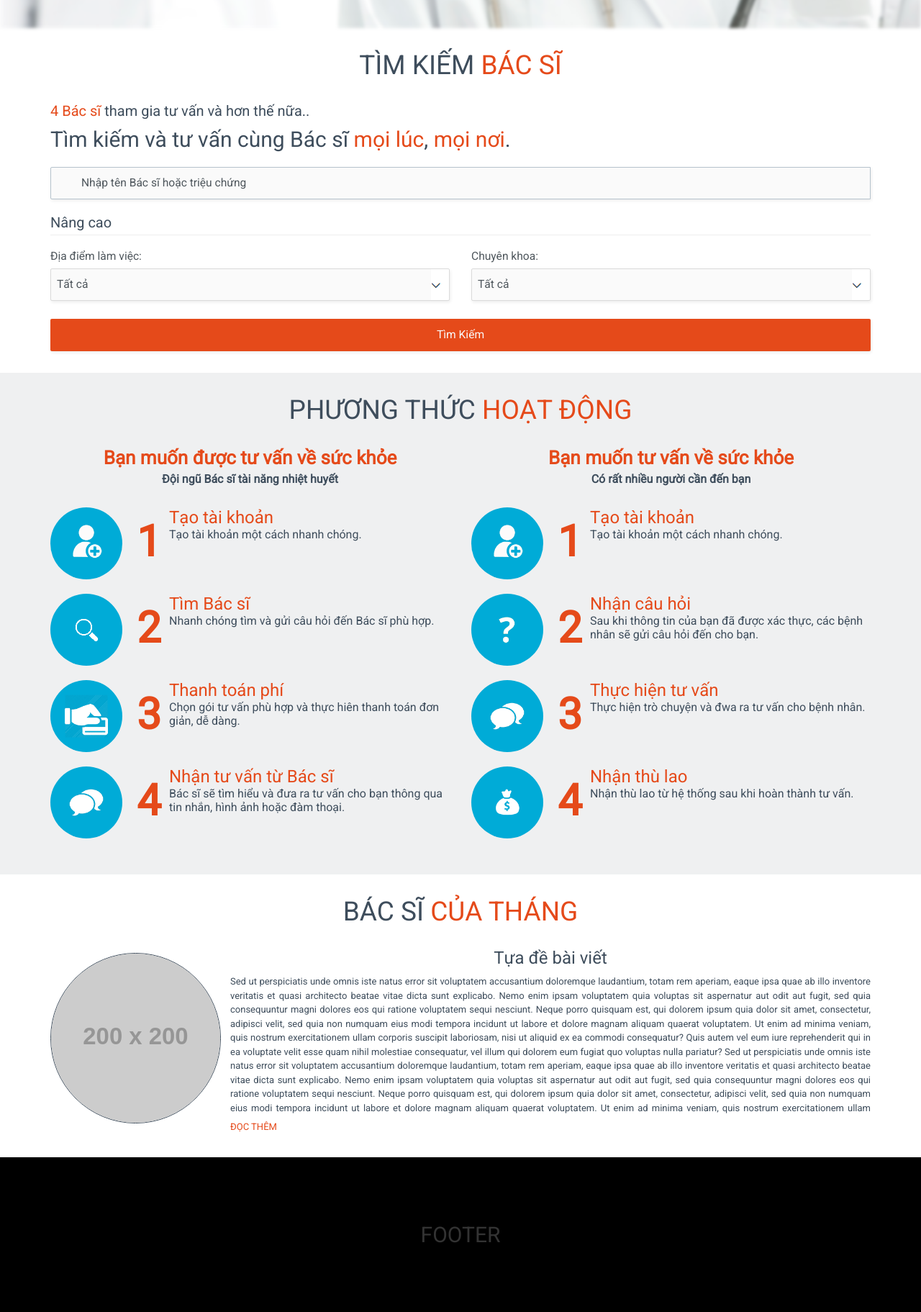
After one commit to emismith90/doctel, a PHP site: page /public in a window 1280 px wide. The commit adds this page. Shown: the part 500-2323 px from the top of the page at 72% size. Run offline with PHP 8.4, Linux system fonts and the light colour scheme; grey boxes labelled with a size stand in for pictures from a placeholder-image service; some libraries are stand-ins or nearby versions.

Commit message:
video page finish, add demo homepage

```diff
--- a/modules/doctor-of-the-month/index.html
+++ b/modules/doctor-of-the-month/index.html
@@ -18,11 +18,12 @@
             <div class="row">
                 <div class="col-md-12 content">
                     <div class="split">
+                        <h1>Bác sĩ <strong>của tháng</strong></h1>
                         <div class="split__figure">
                             <img src="//placehold.it/200" class="split__figure-img circle center" alt="" />
                         </div>
                         <div class="split__content">
-                            <h2>Tựa đề bài viết</h2>
+                            <h3>Tựa đề bài viết</h3>
                             <p class="content-truncate">
                                 Sed ut perspiciatis unde omnis iste natus error sit voluptatem accusantium doloremque laudantium, totam rem aperiam, eaque
                                 ipsa quae ab illo inventore veritatis et quasi architecto beatae vitae dicta sunt explicabo.
--- /dev/null
+++ b/public/index.html
@@ -0,0 +1,356 @@
+<html>
+
+<head>
+    <meta charset="utf-8">
+    <meta http-equiv="X-UA-Compatible" content="IE=edge">
+    <meta name="viewport" content="width=device-width, initial-scale=1, maximum-scale=1, user-scalable=no">
+
+    <link href="https://fonts.googleapis.com/css?family=Roboto&amp;subset=latin,vietnamese" rel="stylesheet" type="text/css">
+    <link rel="stylesheet" href="https://maxcdn.bootstrapcdn.com/bootstrap/3.3.6/css/bootstrap.min.css" integrity="sha384-1q8mTJOASx8j1Au+a5WDVnPi2lkFfwwEAa8hDDdjZlpLegxhjVME1fgjWPGmkzs7"
+        crossorigin="anonymous">
+
+    <link rel="stylesheet" href="/resources/styles/page.css">
+    <link rel="stylesheet" href="/resources/styles/form-controls.css">
+
+    <link rel="stylesheet" href="/resources/styles/video.css">
+    <link rel="stylesheet" href="/resources/styles/search.css">
+    <link rel="stylesheet" href="/resources/styles/work-flow.css">
+    <link rel="stylesheet" href="/resources/styles/image-text.css">
+
+    <script src="https://code.jquery.com/jquery-3.1.0.slim.min.js" integrity="sha256-cRpWjoSOw5KcyIOaZNo4i6fZ9tKPhYYb6i5T9RSVJG8="
+        crossorigin="anonymous"></script>
+    <script src="/resources/scripts/work-flow.js"></script>
+
+
+</head>
+
+<body>
+    <header>
+        <div style="text-align: center;border-bottom: 1px solid rgba(0,0,0,0.2);font-size:30px;color:rgba(0,0,0,0.2)">HEADER</div>
+    </header>
+
+    <section>
+        <div class="full-image">
+            <div class="full-image__image" style="background-image:url(/resources/assets/banner/banner1.jpg)"></div>
+            <div class="full-image__inner">
+                <div class="container">
+                    <div class="video-player">
+                        <div class="video-player__video">
+                            <div class="video-player__frame video-player__frame--sized" style="padding-bottom: 56.25%;">
+                                <iframe name="video-player-frame" width="640" height="360" src="https://www.youtube.com/embed/sQ_cKwfdtb8?rel=0&amp;showinfo=0"
+                                    frameborder="0" allowfullscreen=""></iframe>
+                            </div>
+                        </div>
+                        <div class="video-player__controls">
+                            <div class="video-player__controls-title">Doctel - slogan. Lorem ipsum</div>
+                            <p class="video-player__controls-label">Chọn phiên bản:</p>
+                            <div class="video-player__buttons">
+                                <a href="https://www.youtube.com/embed/sQ_cKwfdtb8?rel=0&amp;showinfo=0&amp;autoplay=1" target="video-player-frame" class="video--button button--small video-player__button button--active">
+                                    <svg class="icon icon--pause" width="12px" height="15px" viewBox="0 0 12 15" xmlns="http://www.w3.org/2000/svg" xmlns:xlink="http://www.w3.org/1999/xlink">
+                                        <use xlink:href="#video-player-pause"></use>
+                                    </svg>
+                                    Rút gọn - 30s
+                                </a>
+                                <a href="https://www.youtube.com/embed/mMzRZS5JzsY?rel=0&amp;showinfo=0&amp;autoplay=1" target="video-player-frame" class="video--button button--small video-player__button">
+                                    <svg class="icon icon--play" width="13px" height="16px" viewBox="0 0 13 16" xmlns="http://www.w3.org/2000/svg" xmlns:xlink="http://www.w3.org/1999/xlink">
+                                        <use xlink:href="#video-player-play"></use>
+                                    </svg>
+                                    Đầy đủ - 5p
+                                </a>
+                            </div>
+                        </div>
+                    </div>
+
+                </div>
+            </div>
+        </div>
+
+    </section>
+
+    <section class="area">
+        <div class="container">
+            <div class="row">
+                <div class="col-md-12 content" id="team">
+                    <h1>Tìm kiếm <strong>Bác sĩ</strong></h1>
+                    <div class="d-subtext"><strong>4 Bác sĩ</strong> tham gia tư vấn và hơn thế nữa..</div>
+                    <div class="d-text">Tìm kiếm và tư vấn cùng Bác sĩ <strong>mọi lúc</strong>, <strong>mọi nơi</strong>.</div>
+
+                    <form class="form-search" action="/modules/search/searchdoctor" method="get">
+                        <!-- RENDER SEARCH VIEW-->
+                        <div class="search-box">
+                            <i class="fa fa-search"></i>
+                            <input type="search" id="searchText" name="searchText" placeholder="Nhập tên Bác sĩ hoặc triệu chứng">
+                            <!--<button type="submit">Tìm Kiếm</button>-->
+                        </div>
+
+                        <div class="advance-search">
+                            <div class="d-subtext">
+                                Nâng cao
+                                <hr>
+                            </div>
+
+                            <div class="row" id="demo">
+                                <div class="col-md-6">
+                                    <label>
+                                        <span>
+                                            <i class="fa fa-map-marker"></i> Địa điểm làm việc:
+                                        </span>
+                                        <select data-placeholder="Chọn..." name="province">
+                                            <option value="">Tất cả</option>
+                                            <option value="2">2</option>
+                                        </select>
+                                    </label>
+
+                                </div>
+                                <div class="col-md-6">
+                                    <label>
+                                        <span>
+                                            <i class="fa fa-graduation-cap"></i> Chuyên khoa:
+                                        </span>
+                                        <select data-placeholder="Chọn..." name="specialization">
+                                            <option value="">Tất cả</option>
+                                            <option value="2">2</option>
+                                        </select>
+                                    </label>
+                                </div>
+                            </div>
+
+                            <div class="advance-search-submit">
+                                <button type="submit">Tìm Kiếm <i class="m-icon-swapright m-icon-white"></i></button>
+                            </div>
+                        </div>
+                    </form>
+                </div>
+            </div>
+        </div>
+    </section>
+
+    <section class="area odd">
+        <div class="device-xs visible-xs"></div>
+        <div class="device-sm visible-sm"></div>
+        <div class="device-md visible-md"></div>
+        <div class="device-lg visible-lg"></div>
+
+        <div class="container">
+            <div class="row">
+                <div class="col-md-12 content align-center" id="benefits">
+                    <h1>Phương thức <strong>hoạt động</strong></h1>
+                    <div class="row">
+                        <div class="col col-md-6">
+                            <div class="heading">Bạn muốn được tư vấn về sức khỏe</div>
+                            <div class="sub-heading">Đội ngũ Bác sĩ tài năng nhiệt huyết</div>
+                            <div class="flow-row-1">
+                                <div class="flow-item-left">
+                                    <div class="icon">
+                                        <img src="/resources/assets/work-flow/account.png" alt="Tạo tài khoản" />
+                                    </div>
+                                </div>
+                                <div class="flow-item-content">
+                                    <span class="bullet">1</span>
+                                    <span class="content">
+                                        <div class="text">Tạo tài khoản</div>
+                                        <div class="sub-text">
+                                            Tạo tài khoản một cách nhanh chóng.
+                                        </div>
+                                    </span>
+                                </div>
+                            </div>
+
+                            <div class="flow-row-2">
+                                <div class="flow-item-left">
+                                    <div class="icon">
+                                        <img src="/resources/assets/work-flow/search.png" alt="Tìm Bác sĩ" />
+                                    </div>
+                                </div>
+                                <div class="flow-item-content">
+                                    <span class="bullet">2</span>
+                                    <span class="content">
+                                        <div class="text">Tìm Bác sĩ</div>
+                                        <div class="sub-text">
+                                            Nhanh chóng tìm và gửi câu hỏi đến Bác sĩ phù hợp.
+                                        </div>
+                                    </span>
+                                </div>
+                            </div>
+
+                            <div class="flow-row-3">
+                                <div class="flow-item-left">
+                                    <div class="icon">
+                                        <img src="/resources/assets/work-flow/payment.png" alt="Thanh toán phí" />
+                                    </div>
+                                </div>
+                                <div class="flow-item-content">
+                                    <span class="bullet">3</span>
+                                    <span class="content">
+                                        <div class="text">Thanh toán phí</div>
+                                        <div class="sub-text">
+                                            Chọn gói tư vấn phù hợp và thực hiên thanh toán đơn giản, dễ dàng.
+                                        </div>
+                                    </span>
+                                </div>
+                            </div>
+
+                            <div class="flow-row-4">
+                                <div class="flow-item-left">
+                                    <div class="icon">
+                                        <img src="/resources/assets/work-flow/chatting.png" alt="Nhận tư vấn từ Bác sĩ" />
+                                    </div>
+                                </div>
+                                <div class="flow-item-content">
+                                    <span class="bullet">4</span>
+                                    <span class="content">
+                                        <div class="text">Nhận tư vấn từ Bác sĩ</div>
+                                        <div class="sub-text">
+                                            Bác sĩ sẽ tìm hiểu và đưa ra tư vấn cho bạn thông qua tin nhắn, hình ảnh hoặc đàm thoại.
+                                        </div>
+                                    </span>
+                                </div>
+                            </div>
+                        </div>
+                        <div class="col col-md-6 padding-top-column">
+                            <div class="heading">Bạn muốn tư vấn về sức khỏe</div>
+                            <div class="sub-heading">Có rất nhiều người cần đến bạn</div>
+
+                            <div class="flow-row-1">
+                                <div class="flow-item-left">
+                                    <div class="icon">
+                                        <img src="/resources/assets/work-flow/account.png" alt="Tạo tài khoản" />
+                                    </div>
+                                </div>
+                                <div class="flow-item-content">
+                                    <span class="bullet">1</span>
+                                    <span class="content">
+                                        <div class="text">Tạo tài khoản</div>
+                                        <div class="sub-text">
+                                            Tạo tài khoản một cách nhanh chóng.
+                                        </div>
+                                    </span>
+                                </div>
+                            </div>
+
+                            <div class="flow-row-2">
+                                <div class="flow-item-left">
+                                    <div class="icon">
+                                        <img src="/resources/assets/work-flow/question.png" alt="Nhận câu hỏi" />
+                                    </div>
+                                </div>
+                                <div class="flow-item-content">
+                                    <span class="bullet">2</span>
+                                    <span class="content">
+                                        <div class="text">Nhận câu hỏi</div>
+                                        <div class="sub-text">
+                                            Sau khi thông tin của bạn đã được xác thực, các bệnh nhân sẽ gửi câu hỏi đến cho bạn.
+                                        </div>
+                                    </span>
+                                </div>
+                            </div>
+
+                            <div class="flow-row-3">
+                                <div class="flow-item-left">
+                                    <div class="icon">
+                                        <img src="/resources/assets/work-flow/chatting.png" alt="Thực hiện tư vấn" />
+                                    </div>
+                                </div>
+                                <div class="flow-item-content">
+                                    <span class="bullet">3</span>
+                                    <span class="content">
+                                        <div class="text">Thực hiện tư vấn</div>
+                                        <div class="sub-text">
+                                            Thực hiện trò chuyện và đwa ra tư vấn cho bệnh nhân.
+                                        </div>
+                                    </span>
+                                </div>
+                            </div>
+
+                            <div class="flow-row-4">
+                                <div class="flow-item-left">
+                                    <div class="icon">
+                                        <img src="/resources/assets/work-flow/money.png" alt="Nhận thù lao" />
+                                    </div>
+                                </div>
+                                <div class="flow-item-content">
+                                    <span class="bullet">4</span>
+                                    <span class="content">
+                                        <div class="text">Nhận thù lao</div>
+                                        <div class="sub-text">
+                                            Nhận thù lao từ hệ thống sau khi hoàn thành tư vấn.
+                                        </div>
+                                    </span>
+                                </div>
+                            </div>
+                        </div>
+                    </div>
+                </div>
+            </div>
+        </div>
+    </section>
+
+    <section class="area">
+        <div class="container">
+            <div class="row">
+                <div class="col-md-12 content">
+                    <h1>Bác sĩ <strong>của tháng</strong></h1>
+
+                    <div class="split">
+                        <div class="split__figure">
+                            <img src="//placehold.it/200" class="split__figure-img circle center" alt="" />
+                        </div>
+                        <div class="split__content">
+                            <h3>Tựa đề bài viết</h3>
+                            <p class="content-truncate">
+                                Sed ut perspiciatis unde omnis iste natus error sit voluptatem accusantium doloremque laudantium, totam rem aperiam, eaque
+                                ipsa quae ab illo inventore veritatis et quasi architecto beatae vitae dicta sunt explicabo.
+                                Nemo enim ipsam voluptatem quia voluptas sit aspernatur aut odit aut fugit, sed quia consequuntur
+                                magni dolores eos qui ratione voluptatem sequi nesciunt. Neque porro quisquam est, qui dolorem
+                                ipsum quia dolor sit amet, consectetur, adipisci velit, sed quia non numquam eius modi tempora
+                                incidunt ut labore et dolore magnam aliquam quaerat voluptatem. Ut enim ad minima veniam,
+                                quis nostrum exercitationem ullam corporis suscipit laboriosam, nisi ut aliquid ex ea commodi
+                                consequatur? Quis autem vel eum iure reprehenderit qui in ea voluptate velit esse quam nihil
+                                molestiae consequatur, vel illum qui dolorem eum fugiat quo voluptas nulla pariatur? Sed
+                                ut perspiciatis unde omnis iste natus error sit voluptatem accusantium doloremque laudantium,
+                                totam rem aperiam, eaque ipsa quae ab illo inventore veritatis et quasi architecto beatae
+                                vitae dicta sunt explicabo. Nemo enim ipsam voluptatem quia voluptas sit aspernatur aut odit
+                                aut fugit, sed quia consequuntur magni dolores eos qui ratione voluptatem sequi nesciunt.
+                                Neque porro quisquam est, qui dolorem ipsum quia dolor sit amet, consectetur, adipisci velit,
+                                sed quia non numquam eius modi tempora incidunt ut labore et dolore magnam aliquam quaerat
+                                voluptatem. Ut enim ad minima veniam, quis nostrum exercitationem ullam corporis suscipit
+                                laboriosam, nisi ut aliquid ex ea commodi consequatur? Quis autem vel eum iure reprehenderit
+                                qui in ea voluptate velit esse quam nihil molestiae consequatur, vel illum qui dolorem eum
+                                fugiat quo voluptas nulla pariatur? Sed ut perspiciatis unde omnis iste natus error sit voluptatem
+                                accusantium doloremque laudantium, totam rem aperiam, eaque ipsa quae ab illo inventore veritatis
+                                et quasi architecto beatae vitae dicta sunt explicabo. Nemo enim ipsam voluptatem quia voluptas
+                                sit aspernatur aut odit aut fugit, sed quia consequuntur magni dolores eos qui ratione voluptatem
+                                sequi nesciunt. Neque porro quisquam est, qui dolorem ipsum quia dolor sit amet, consectetur,
+                                adipisci velit, sed quia non numquam eius modi tempora incidunt ut labore et dolore magnam
+                                aliquam quaerat voluptatem. Ut enim ad minima veniam, quis nostrum exercitationem ullam corporis
+                                suscipit laboriosam, nisi ut aliquid ex ea commodi consequatur? Quis autem vel eum iure reprehenderit
+                                qui in ea voluptate velit esse quam nihil molestiae consequatur, vel illum qui dolorem eum
+                                fugiat quo voluptas nulla pariatur?
+                            </p>
+                            <button class="no-border">Đọc thêm</button>
+                        </div>
+                    </div>
+                </div>
+            </div>
+        </div>
+    </section>
+
+    <footer>
+        <div style="background-color:black; text-align: center;padding:3em 0;font-size:30px;color:rgba(255,255,255,0.2)">FOOTER</div>
+    </footer>
+
+    <div style="display: none !important;">
+        <svg width="13" height="16" viewBox="0 0 13 16" xmlns="http://www.w3.org/2000/svg">
+            <defs>
+                <path id="video-player-play" d="M1.29 15.143c-.481.281-.872.055-.872-.485V1.494c0-.549.388-.767.871-.485l11.24 6.557c.482.281.484.736 0 1.018L1.29 15.143z"
+                    fill-rule="evenodd"></path>
+                <g id="video-player-pause" fill-rule="evenodd">
+                    <rect y=".994" width="5" height="14" rx="1"></rect>
+                    <rect x="7" y=".994" width="5" height="14" rx="1"></rect>
+                </g>
+            </defs>
+        </svg>
+    </div>
+</body>
+
+</html>
--- a/resources/styles/image-text.css
+++ b/resources/styles/image-text.css
@@ -32,6 +32,10 @@
     text-align: justify;
 }
 
+.split__content h3{
+    text-align: center;
+}
+
 @media (min-width: 1001px) {
     .circle {
         margin-left: 0%;
```
Also changed, not shown: home.html (+5 -2 lines), modules/payment/index.html (added, +27 -0 lines), modules/video/index.html (+22 -11 lines), resources/styles/video.css (+42 -3 lines), modules/search/searchdoctor/index.html (renamed from modules/search/index-result.html), resources/assets/banner/banner1.jpg (added), resources/assets/banner/banner2.jpg (added), resources/assets/banner/banner3.jpg (added), resources/styles/payment.css (added), resources/styles/temp.css (added).
